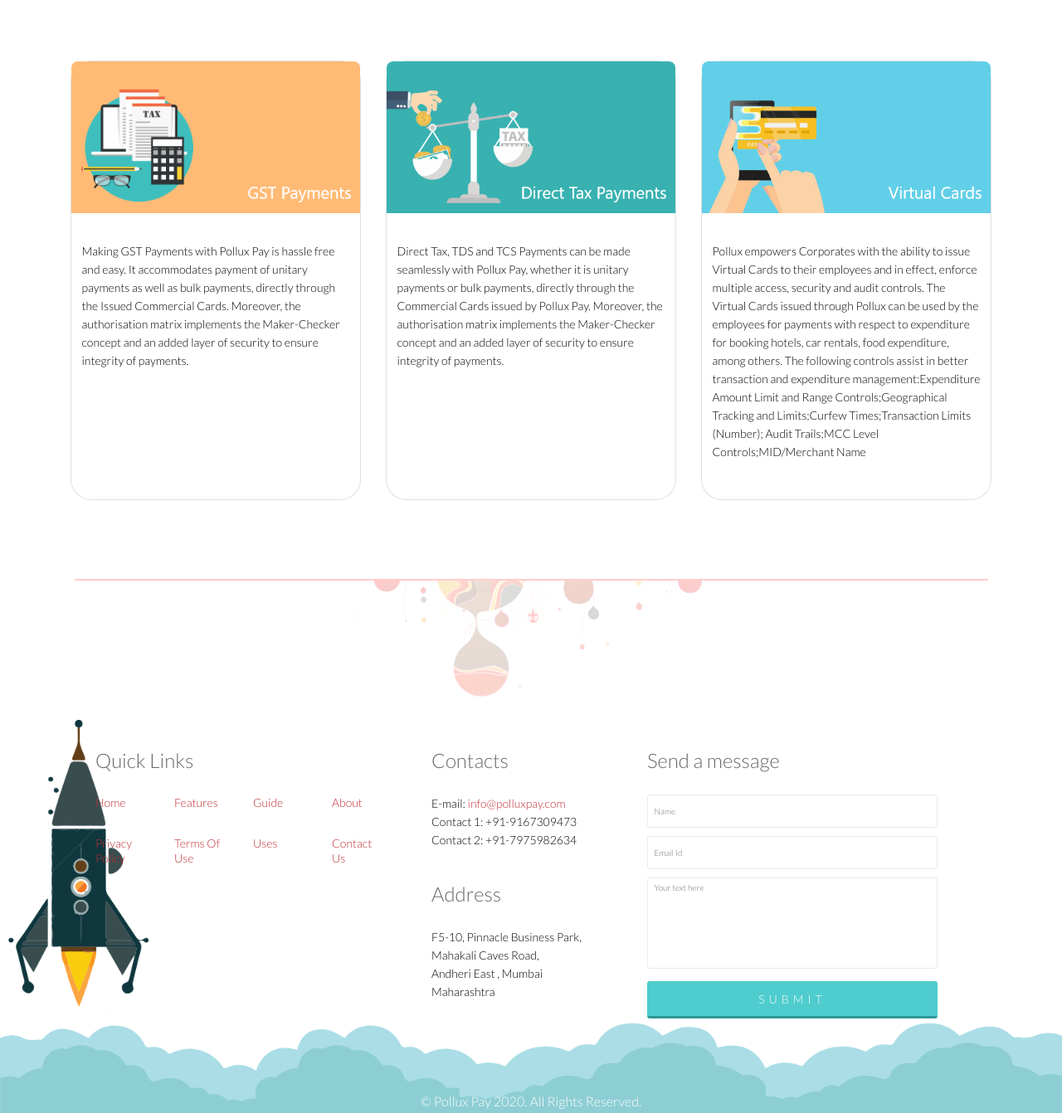
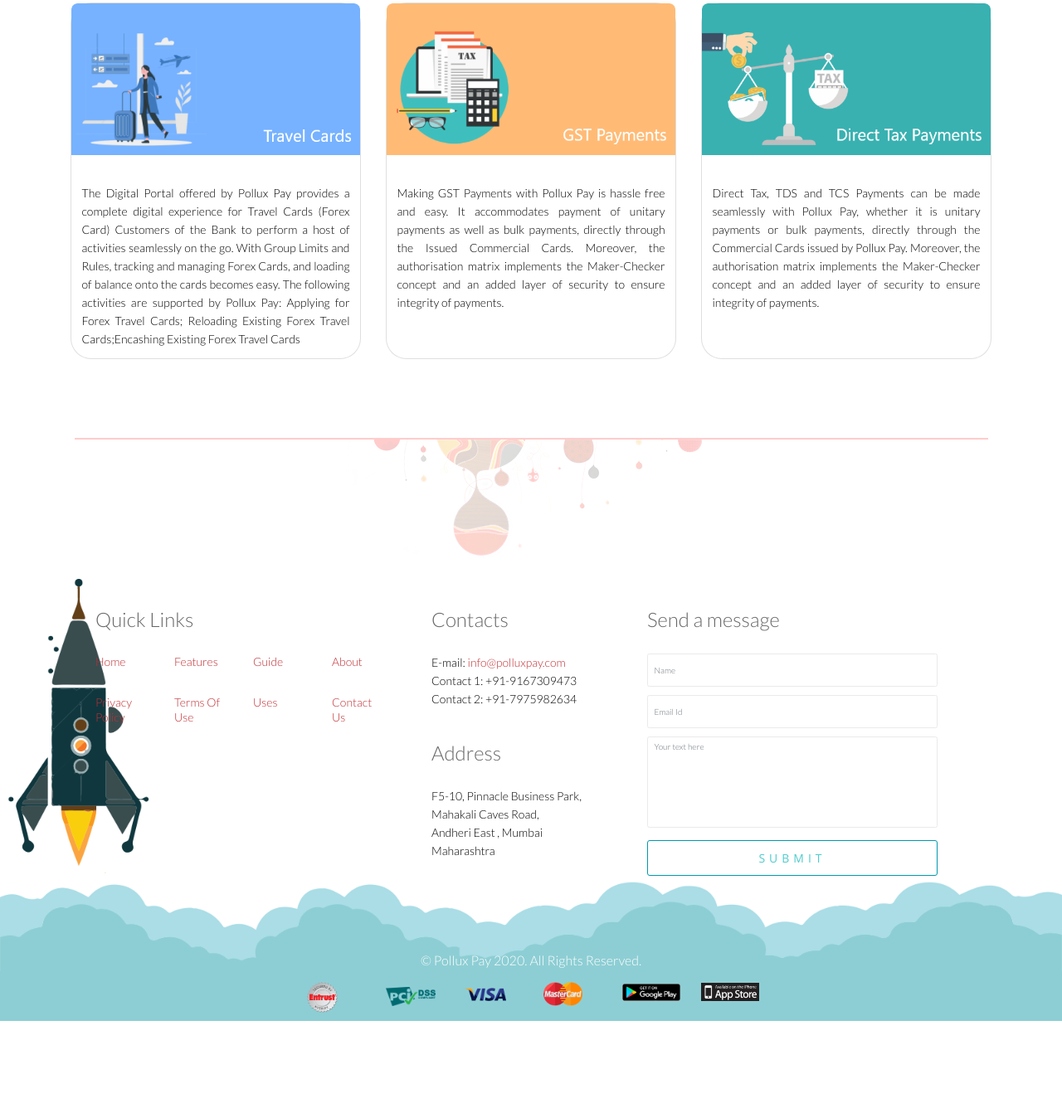
Before and after one commit to experapps/pollux-website, a plain HTML site: page applications.html in a window 1280 px wide. Shown: the part 919-2261 px from the top of the page at 83% size. After the commit the page ends 2150 px from the top, so only its background shows below. Drawn offline with nearby package versions, Linux system fonts and the light colour scheme.

Commit message:
Updated images and header

```diff
--- a/applications.html
+++ b/applications.html
@@ -110,46 +110,7 @@
                             <div class="card-body">
                                 <br>
                                 <!-- <h2 class="card-title">Utility Bill Payments</h2> -->
-                                <p class="card-text">Through Pollux Pay, Corporates can directly make payments for their Utility Bills in the nature of Cellular Payments, Electricity Bills, Insurance Payments, among others, with a whole range of Billers on the platform. Managing such recurring payments by creating automated workflows, Groups and Rules becomes easier using Pollux Pay. The following kinds of utility payments can be made through the platform: Electricity Bills (73 Billers) ; Insurance Payments (23 Billers);Gas Connection Bills (18 Billers);Broadband Bills (13 Billers); Mobile Bills (9 Billers);Mobile Recharges (9 Billers);Telephone Bills (6 Billers)</p>
-                            </div>
-                        </div>
-                    </div>
-                </div>
-                <div class="col-md-4">
-                    <div class="single-features">
-                        <div class="card card-brdr" style="width: auto; height: 530px;">
-                            <img src="images/pollux elements/Travel_cards.png" class="card-img-top">
-                            <div class="card-body">
-                                <br>
-                                <!-- <h2 class="card-title">Travel Cards</h2> -->
-                                <p class="card-text">The Digital Portal offered by Pollux Pay provides a complete digital experience for Travel Cards (Forex Card) Customers of the Bank to perform a host of activities seamlessly on the go. With Group Limits and Rules, tracking and managing Forex Cards, and loading of balance onto the cards becomes easy. The following activities are supported by Pollux Pay: Applying for Forex Travel Cards; Reloading Existing Forex Travel Cards;Encashing Existing Forex Travel Cards </p>
-                            </div>
-                        </div>
-                    </div>
-                </div>
-
-
-                <div class="col-md-4">
-                    <div class="single-features">
-                        <div class="card card-brdr" style="width: auto; height: 530px;">
-                            <img src="images/pollux elements/GST_pay.png" class="card-img-top">
-                            <div class="card-body">
-                                <br>
-                                <!-- <h2 class="card-title">GST Payments</h2> -->
-                                <p class="card-text">Making GST Payments with Pollux Pay is hassle free and easy. It accommodates payment of unitary payments as well as bulk payments, directly through the Issued Commercial Cards. Moreover, the authorisation matrix implements the Maker-Checker concept and an added layer of security to ensure integrity of payments.</p>
-                            </div>
-                        </div>
-                    </div>
-                </div>
-                <div class="col-md-4">
-                    <div class="single-features">
-                        <div class="card card-brdr" style="width: auto; height: 530px;">
-                            <img src="images/pollux elements/tax_payments.png" class="card-img-top">
-                            <div class="card-body">
-                                <br>
-                                <!-- <h2 class="card-title">Direct Tax Payments</h2> -->
-                                <p class="card-text">Direct Tax, TDS and TCS Payments can be made seamlessly with Pollux Pay, whether it is unitary payments or bulk payments, directly through the Commercial Cards issued by Pollux Pay. Moreover, the authorisation matrix implements the Maker-Checker concept and an added layer of security to ensure integrity of payments.</p>
-
+                                <p class="card-text text-justify">Through Pollux Pay, Corporates can directly make payments for their Utility Bills in the nature of Cellular Payments, Electricity Bills, Insurance Payments, among others, with a whole range of Billers on the platform. Managing such recurring payments by creating automated workflows, Groups and Rules becomes easier using Pollux Pay. The following kinds of utility payments can be made through the platform: Electricity Bills (73 Billers) ; Insurance Payments (23 Billers);Gas Connection Bills (18 Billers);Broadband Bills (13 Billers); Mobile Bills (9 Billers);Mobile Recharges (9 Billers);Telephone Bills (6 Billers)</p>
                             </div>
                         </div>
                     </div>
@@ -161,11 +122,51 @@
                             <div class="card-body">
                                 <br>
                                 <!-- <h2 class="card-title">Virtual Cards</h2> -->
-                                <p class="card-text">Pollux empowers Corporates with the ability to issue Virtual Cards to their employees and in effect, enforce multiple access, security and audit controls. The Virtual Cards issued through Pollux can be used by the employees for payments with respect to expenditure for booking hotels, car rentals, food expenditure, among others. The following controls assist in better transaction and expenditure management:Expenditure Amount Limit and Range Controls;Geographical Tracking and Limits;Curfew Times;Transaction Limits (Number); Audit Trails;MCC Level Controls;MID/Merchant Name </p>
+                                <p class="card-text text-justify">Pollux empowers Corporates with the ability to issue Virtual Cards to their employees and in effect, enforce multiple access, security and audit controls. The Virtual Cards issued through Pollux can be used by the employees for payments with respect to expenditure for booking hotels, car rentals, food expenditure, among others. The following controls assist in better transaction and expenditure management: Expenditure Amount Limit and Range Controls; Geographical Tracking and Limits; Curfew Times; Transaction Limits (Number) ;  Audit Trails; MCC Level Controls;  MID/Merchant Name </p>
                             </div>
                         </div>
                     </div>
                 </div>
+                <div class="col-md-4">
+                    <div class="single-features">
+                        <div class="card card-brdr" style="width: auto; height: 430px;">
+                            <img src="images/pollux elements/Travel_cards.png" class="card-img-top">
+                            <div class="card-body">
+                                <br>
+                                <!-- <h2 class="card-title">Travel Cards</h2> -->
+                                <p class="card-text text-justify">The Digital Portal offered by Pollux Pay provides a complete digital experience for Travel Cards (Forex Card) Customers of the Bank to perform a host of activities seamlessly on the go. With Group Limits and Rules, tracking and managing Forex Cards, and loading of balance onto the cards becomes easy. The following activities are supported by Pollux Pay: Applying for Forex Travel Cards; Reloading Existing Forex Travel Cards;Encashing Existing Forex Travel Cards </p>
+                            </div>
+                        </div>
+                    </div>
+                </div>
+
+
+                <div class="col-md-4">
+                    <div class="single-features">
+                        <div class="card card-brdr" style="width: auto; height: 430px;">
+                            <img src="images/pollux elements/GST_pay.png" class="card-img-top">
+                            <div class="card-body">
+                                <br>
+                                <!-- <h2 class="card-title">GST Payments</h2> -->
+                                <p class="card-text text-justify">Making GST Payments with Pollux Pay is hassle free and easy. It accommodates payment of unitary payments as well as bulk payments, directly through the Issued Commercial Cards. Moreover, the authorisation matrix implements the Maker-Checker concept and an added layer of security to ensure integrity of payments.</p>
+                            </div>
+                        </div>
+                    </div>
+                </div>
+                <div class="col-md-4">
+                    <div class="single-features">
+                        <div class="card card-brdr" style="width: auto; height: 430px;">
+                            <img src="images/pollux elements/tax_payments.png" class="card-img-top">
+                            <div class="card-body">
+                                <br>
+                                <!-- <h2 class="card-title">Direct Tax Payments</h2> -->
+                                <p class="card-text text-justify">Direct Tax, TDS and TCS Payments can be made seamlessly with Pollux Pay, whether it is unitary payments or bulk payments, directly through the Commercial Cards issued by Pollux Pay. Moreover, the authorisation matrix implements the Maker-Checker concept and an added layer of security to ensure integrity of payments.</p>
+
+                            </div>
+                        </div>
+                    </div>
+                </div>
+
             </div>
         </div>
     </section>
--- a/css/main.css
+++ b/css/main.css
@@ -172,7 +172,7 @@
 
 #header{
   margin-bottom: 0;
-  padding: 30px 0 60px 0;
+  padding: 10px 0 10px 0;
 }
 
 #header .navbar-inverse .container{
@@ -498,8 +498,8 @@ ul.sub-menu {
 
 .btn-submit {
   width: 100%;
-  background-color: #4fcccd;
-  color: #fff;
+  color: #4fcccd;
+  background-color: #fff;
   font-size: 14px;
   font-weight: 300;
   letter-spacing: 5px;
@@ -510,15 +510,21 @@ ul.sub-menu {
   -webkit-box-shadow: none;
   box-shadow: none;
   padding: 10px;
+  font-size: 14px;
+  border: 1px solid #0099ae;
+  font-family: 'Open Sans', sans-serif;
+  font-weight: 300;
+  padding: 10px 25px;
 }
 
 .btn-submit:hover,
 .btn-submit:focus{
+  background-color: #4fcccd;
   color: #fff;
   outline: none;
   -webkit-box-shadow: none;
   box-shadow: none;
-  opacity: .8;
+  /* opacity: .8; */
 }
 
 .copyright-text{
@@ -2724,3 +2730,8 @@ span.stButton_gradient,
   font-family: 'avenir';
   font-size: 35px;
 }
+
+.btn-common:hover{
+  color: white;
+  background: #0099ae;
+}
```
Also changed, not shown: aboutus.html (+1 -1 lines), index.html (+3 -3 lines).
